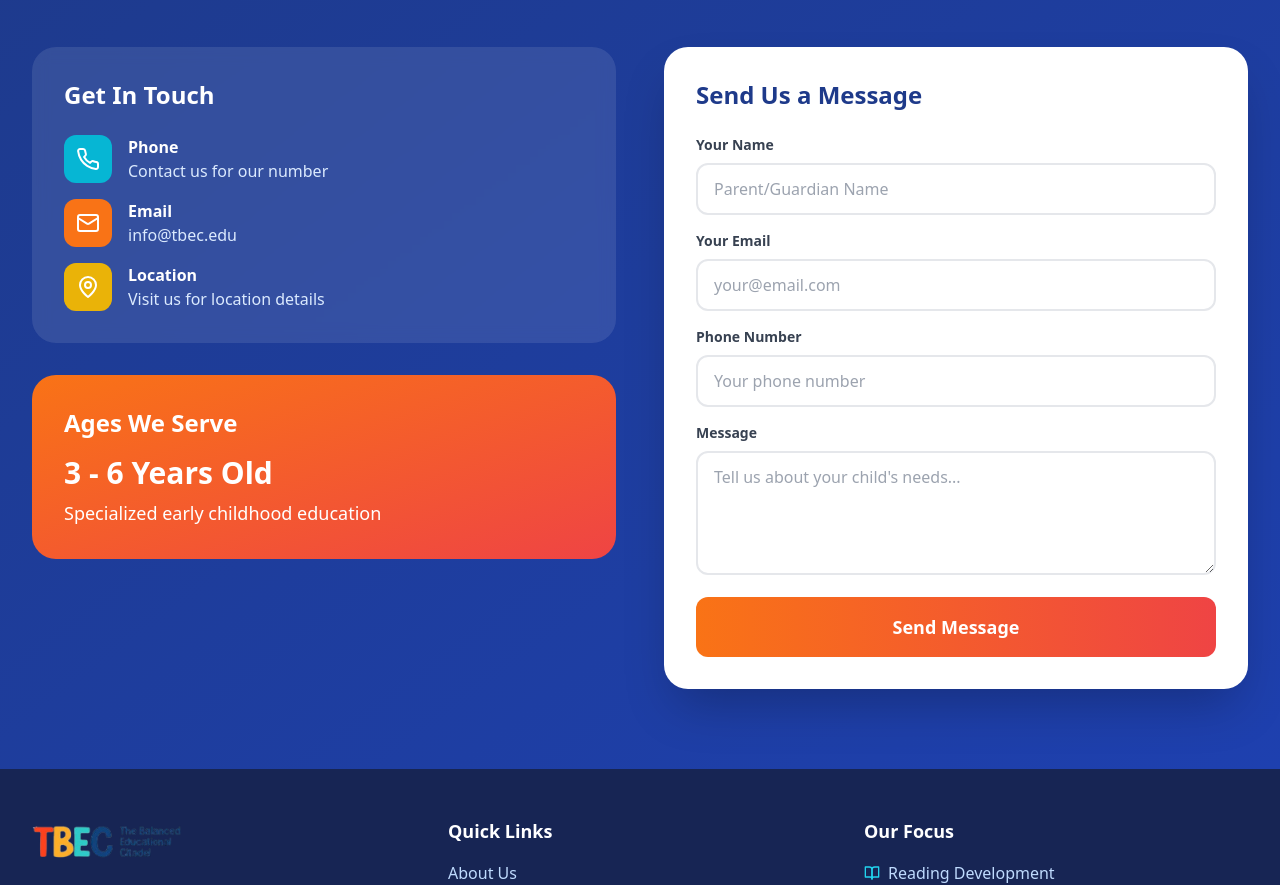
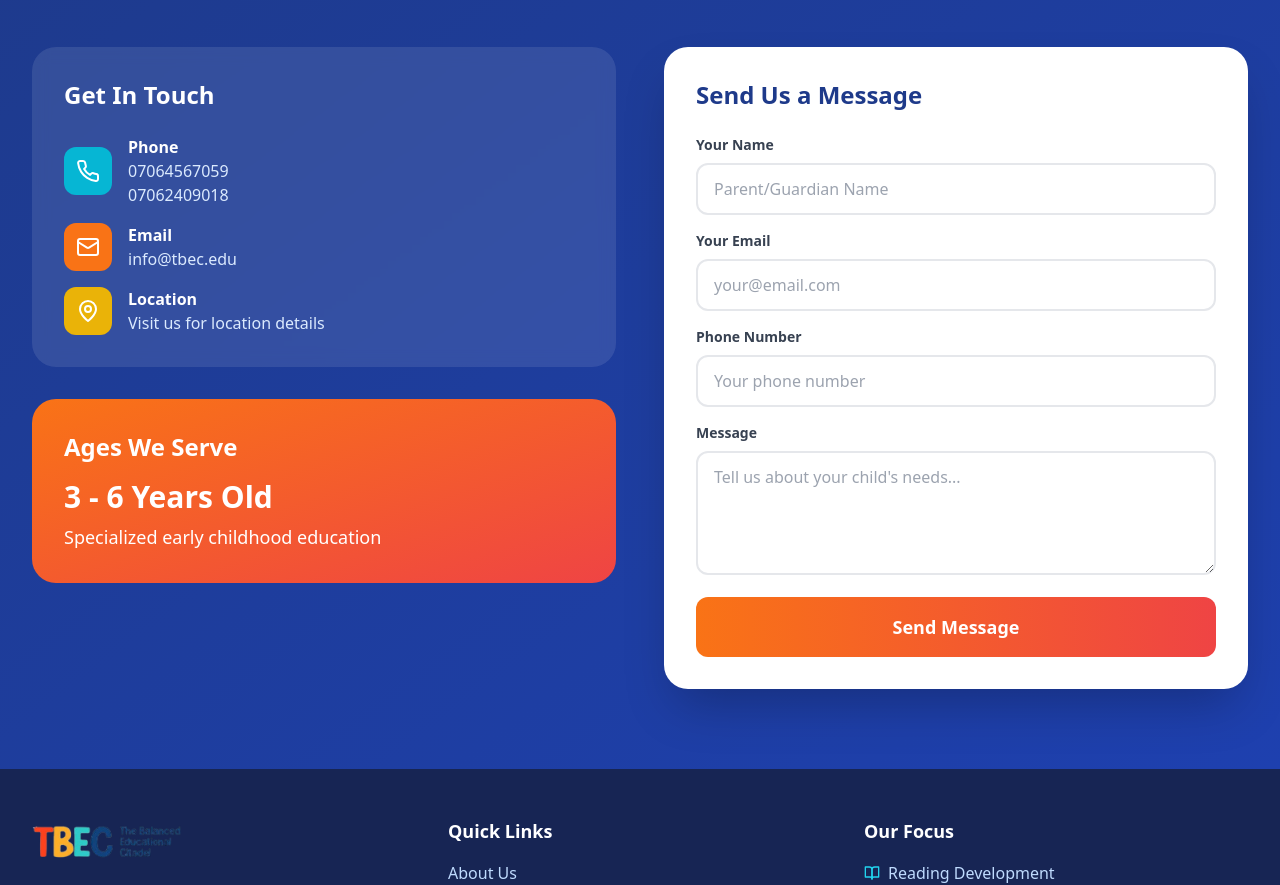
Before and after one commit to Demilade-Samuel/TBEC, a React (Vite) app: page / in a window 1280 px wide. Shown: the part 4960-5845 px from the top of the page. Built offline with nearby package versions, Linux system fonts and the light colour scheme.

Commit message:
Updated App.tsx

```diff
--- a/src/App.tsx
+++ b/src/App.tsx
@@ -459,12 +459,15 @@ function App() {
                 <h3 className="text-2xl font-bold mb-6">Get In Touch</h3>
                 <div className="space-y-4">
                   <div className="flex items-center space-x-4">
-                    <div className="bg-cyan-500 p-3 rounded-xl">
+                    <a href="tel:07064567059" className="bg-cyan-500 p-3 rounded-xl hover:bg-cyan-600 transition-colors cursor-pointer">
                       <Phone className="w-6 h-6" />
-                    </div>
+                    </a>
                     <div>
                       <p className="font-semibold">Phone</p>
-                      <p className="text-blue-100">Contact us for our number</p>
+                      <div className="text-blue-100">
+                        <p>07064567059</p>
+                        <p>07062409018</p>
+                      </div>
                     </div>
                   </div>
                   <div className="flex items-center space-x-4">
```
